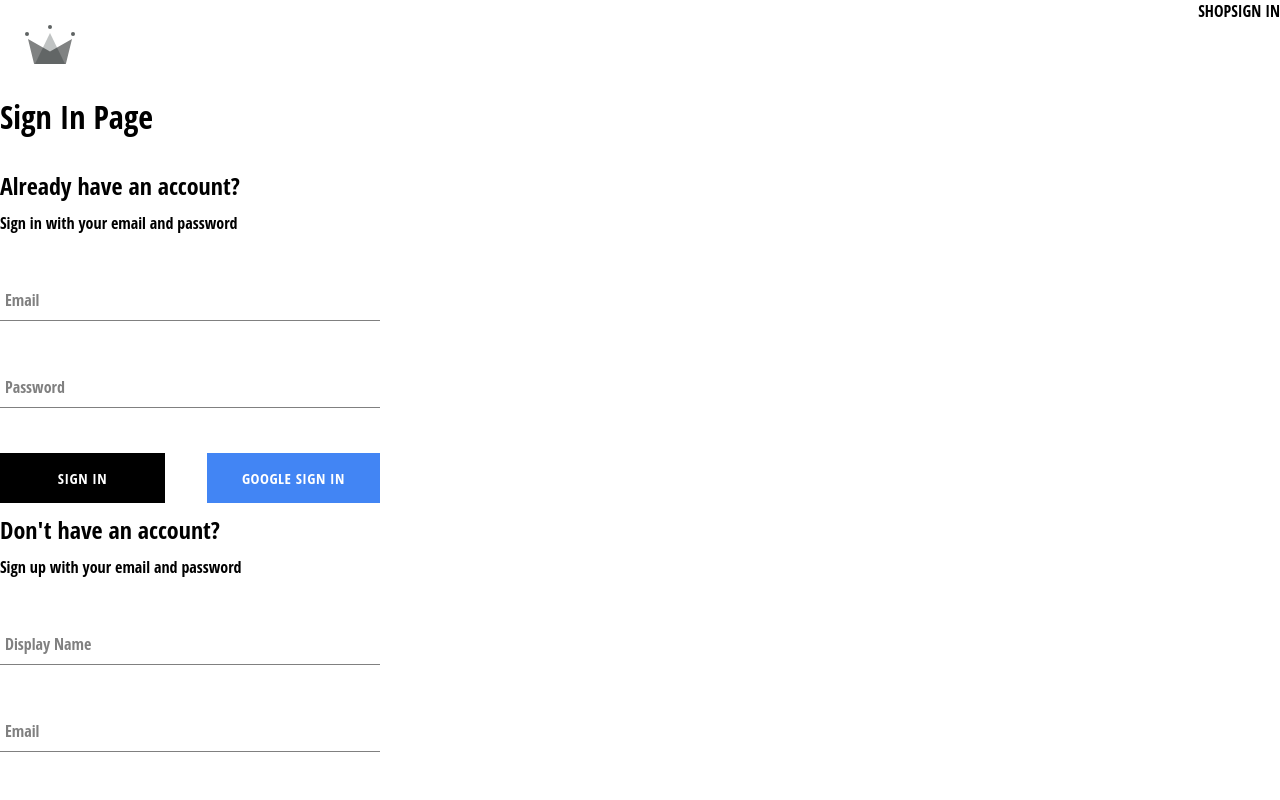
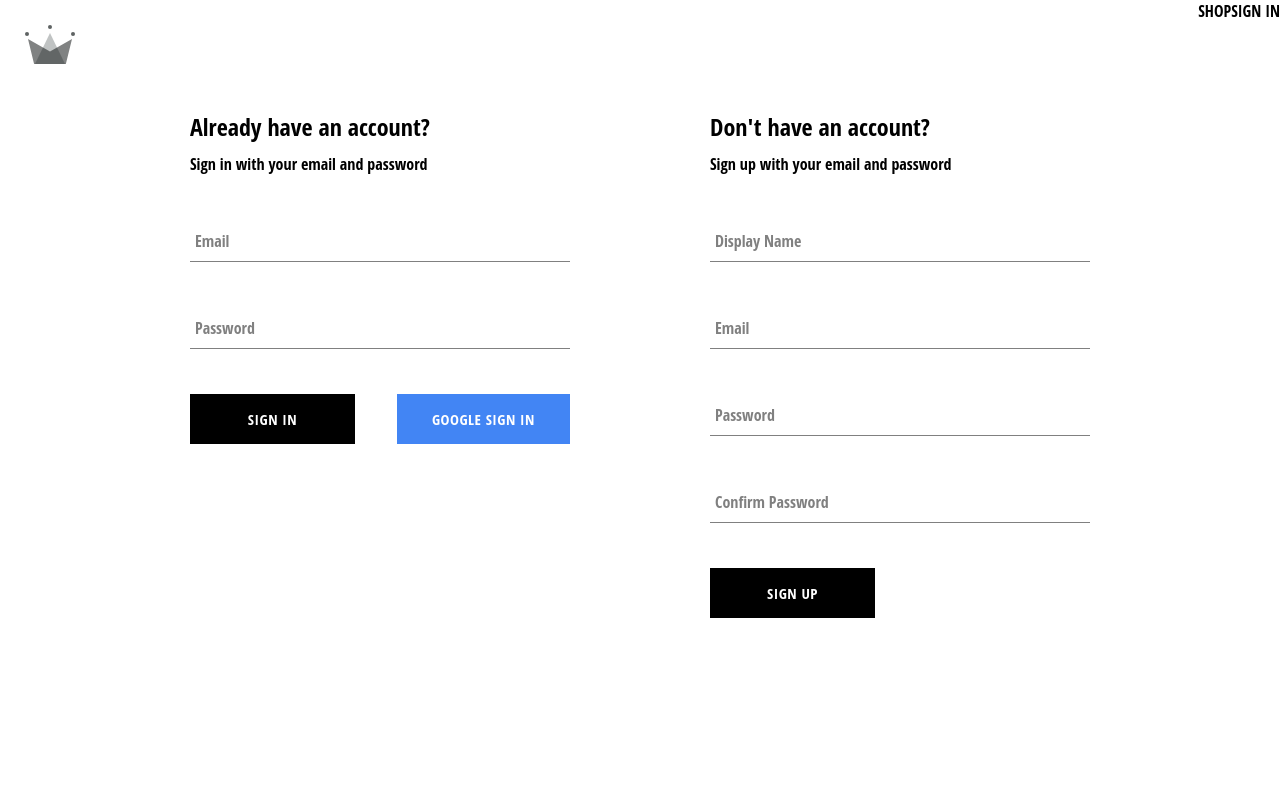
Before and after one commit to ajfm88/crwn-clothing-v2, a React (Create React App) app: page /auth in a window 1280 px wide. Shown: the top 800 px of the page. Built offline with nearby package versions, Linux system fonts and the light colour scheme.

Commit message:
103. Finishing Authentication Page

```diff
--- a/src/components/sign-in-form/sign-in-form.component.jsx
+++ b/src/components/sign-in-form/sign-in-form.component.jsx
@@ -39,7 +39,18 @@
       );
       console.log(response);
       resetFormFields();
-    } catch (error) {}
+    } catch (error) {
+      switch (error.code) {
+        case 'auth/wrong-password':
+          alert('incorrect password for email');
+          break;
+        case 'auth/user-not-found':
+          alert('no user associated with this email');
+          break;
+        default:
+          console.log(error);
+      }
+    }
   };
 
   const handleChange = (event) => {
@@ -72,8 +83,8 @@
         />
         <div className='buttons-container'>
           <Button type='submit'>Sign In</Button>
-          <Button buttonType='google' onClick={signInWithGoogle}>
-            Google Sign In
+          <Button type='button' buttonType='google' onClick={signInWithGoogle}>
+            Google sign in
           </Button>
         </div>
       </form>
--- a/src/routes/authentication/authentication.component.jsx
+++ b/src/routes/authentication/authentication.component.jsx
@@ -1,15 +1,11 @@
-import {
-  signInWithGooglePopup,
-  createUserDocumentFromAuth,
-} from '../../utils/firebase/firebase.utils';
-
 import SignUpForm from '../../components/sign-up-form/sign-up-form.component';
 import SignInForm from '../../components/sign-in-form/sign-in-form.component';
 
+import './authentication.styles.scss';
+
 const Authentication = () => {
   return (
-    <div>
-      <h1>Sign In Page</h1>
+    <div className='authentication-container'>
       <SignInForm />
       <SignUpForm />
     </div>
--- /dev/null
+++ b/src/routes/authentication/authentication.styles.scss
@@ -0,0 +1,6 @@
+.authentication-container {
+  display: flex;
+  width: 900px;
+  justify-content: space-between;
+  margin: 30px auto;
+}
```
